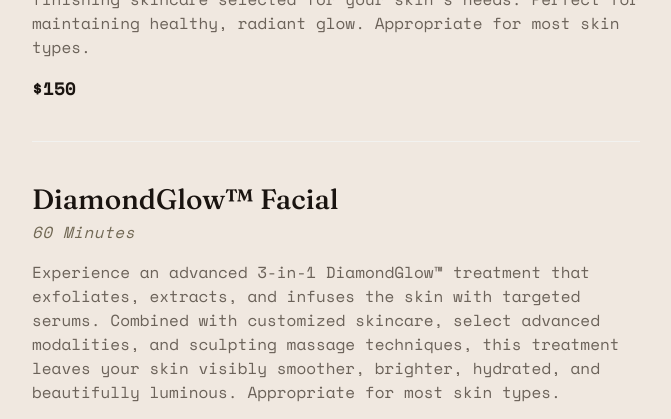
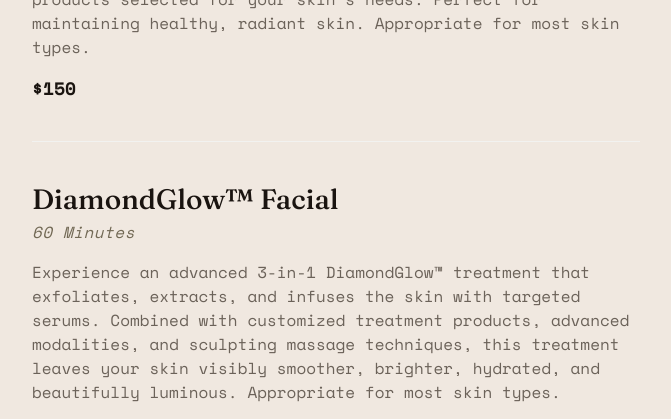
Before and after one commit to jtcarrasco/skinbymargot, a Jekyll site: the page built from index.html, in a window 1280 px wide and 900 px high, scrolled down 1415 px. Shown: the top 419 px of the window, without its empty margins (304-975 px from the left). Built offline with Jekyll 4.4.1, drawn with Linux system fonts in a browser that asks for light colours; nearby versions of some CDN libraries; some web fonts are replaced; the list of posts is cut into pages by our own code; some of the changed text lies outside the part shown.

Commit message:
Update menu copy with revised treatment descriptions

```diff
--- a/_data/treatments.yml
+++ b/_data/treatments.yml
@@ -14,18 +14,18 @@
   subtitle: 30 Minutes
   description: >
     A targeted skin refresh for those short on time. This express treatment includes a luxurious
-    double cleanse, customized exfoliation, a masque, advanced modalities, and professional
-    finishing skincare selected for your skin's needs. Perfect for maintaining healthy, radiant
-    glow. Appropriate for most skin types.
+    double cleanse, customized exfoliation, advanced modalities, and professional finishing
+    products selected for your skin's needs. Perfect for maintaining healthy, radiant skin.
+    Appropriate for most skin types.
   cost: "$150"
 
 - title: DiamondGlow™ Facial
   subtitle: 60 Minutes
   description: >
     Experience an advanced 3-in-1 DiamondGlow™ treatment that exfoliates, extracts, and infuses
-    the skin with targeted serums. Combined with customized skincare, select advanced modalities,
-    and sculpting massage techniques, this treatment leaves your skin visibly smoother, brighter,
-    hydrated, and beautifully luminous. Appropriate for most skin types.
+    the skin with targeted serums. Combined with customized treatment products, advanced
+    modalities, and sculpting massage techniques, this treatment leaves your skin visibly
+    smoother, brighter, hydrated, and beautifully luminous. Appropriate for most skin types.
   cost: "$250"
 
 - title: DiamondGlow™ Express
@@ -40,9 +40,9 @@
   subtitle: 60 Minutes
   description: >
     A revitalizing treatment featuring precise exfoliation and effective extractions through
-    HydroDiamond™ technology, complemented by customized skincare, targeted modalities, sculpting
-    massage techniques, masques, serums, and intensive hydration. Skin is left smooth, polished,
-    invigorated, and beautifully refreshed. Appropriate for most skin types.
+    HydroDiamond™ technology, complemented by customized skincare products, targeted modalities,
+    sculpting massage techniques, masques, serums, and intensive hydration. Skin is left smooth,
+    polished, invigorated, and beautifully refreshed. Appropriate for most skin types.
   cost: "$250"
 
 - title: HydroDiamond™ Express
```
